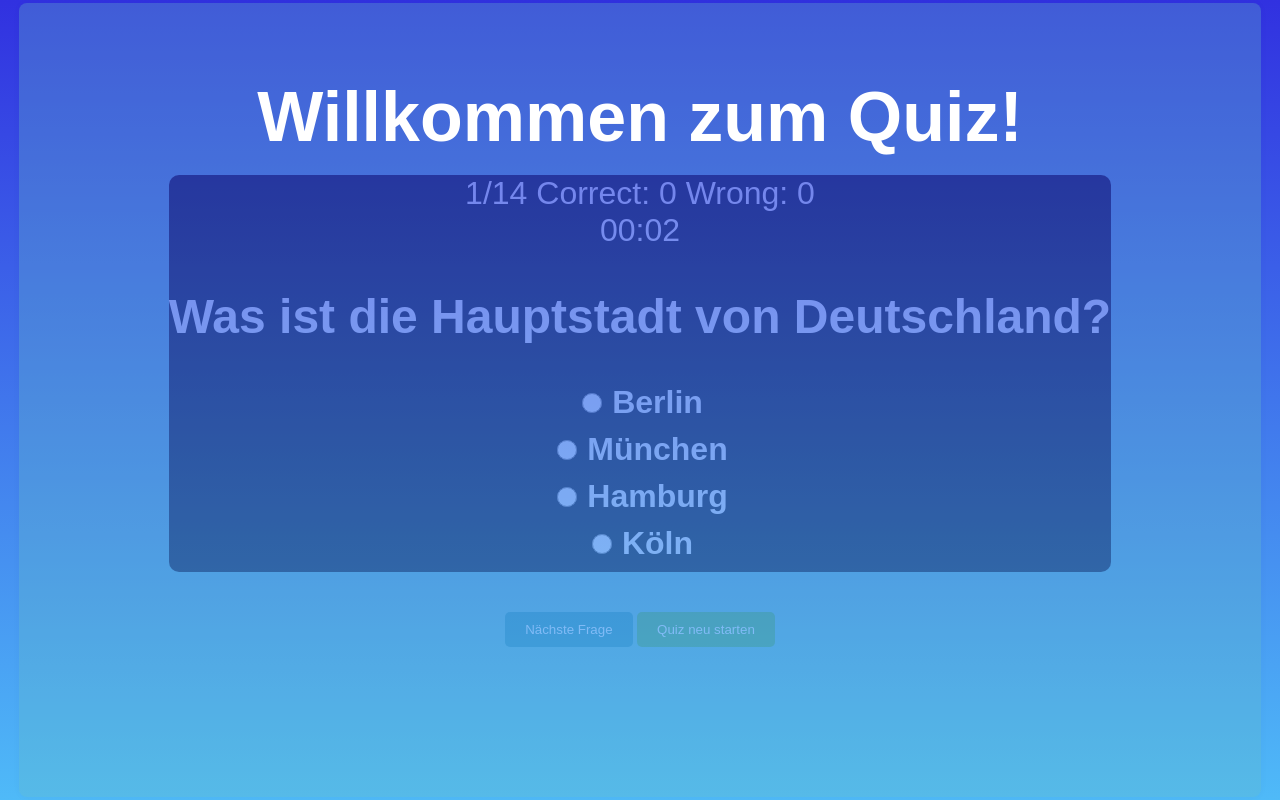
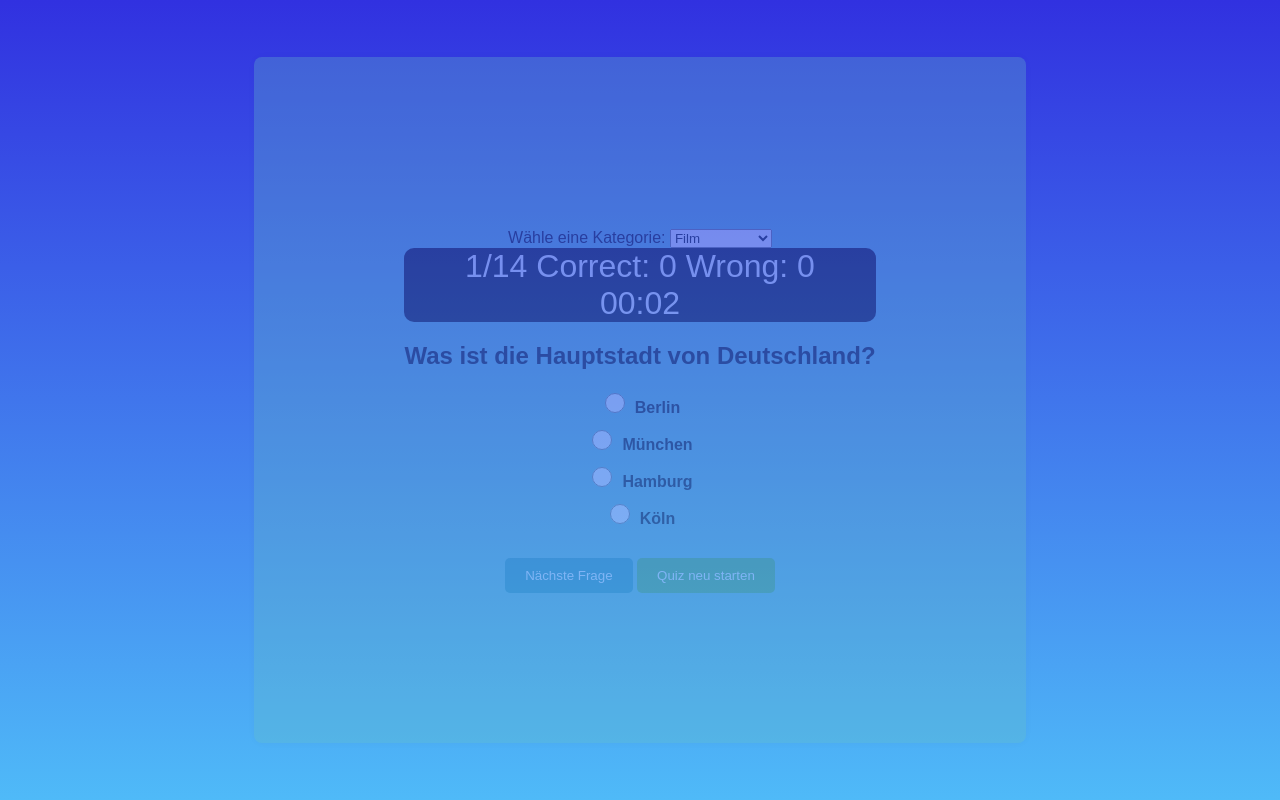
Before and after one commit to Die-Spengergasse/quiz-2ahwii-sj2425, a plain HTML site: page index.html in a window 1280 px wide. Both pictures are taken after a click on the button "Quiz starten". Drawn offline with Linux system fonts and the light colour scheme.

Commit message:
dropdown

```diff
--- a/index.html
+++ b/index.html
@@ -16,14 +16,25 @@
 </head>
 
 <body>
-    <header>
-        <h1>Willkommen zum Quiz!</h1>
-    </header>
     <div class="container">
+        <div id="endcontainer"></div>
+
         <h1>
             <button type="button"
                     id="start-button">Quiz starten</button>
         </h1>
+        <div class="dropdown-container">
+            <label>Wähle eine Kategorie:
+                <select id="category">
+                    <option value="11">Film</option>
+                    <option value="24">Politik</option>
+                    <option value="17">Wissenschaft</option>
+                    <option value="23">Geschichte</option>
+                    <option value="21">Sport</option>
+                </select>
+            </label>
+        </div>
+
         <div id="question-container"
              class="hidden">
             <div id="header">
@@ -35,15 +46,18 @@
                 <div>
                     <span id="timer">00:00</span>
                 </div>
+            </div>
             <h2 id="question">__</h2>
             <div id="options"></div>
         </div>
+
         <div id="weiter-container">
             <button id="weiter-btn"
                     class="hidden">Nächste Frage</button>
             <button id="restart-btn"
-                        class="hidden">Quiz neu starten</button>
-            </div>
+                    class="hidden">
+                Quiz neu starten
+            </button>
         </div>
     </div>
 </body>
```
Lines whose indentation alone changed are shown as unchanged.
